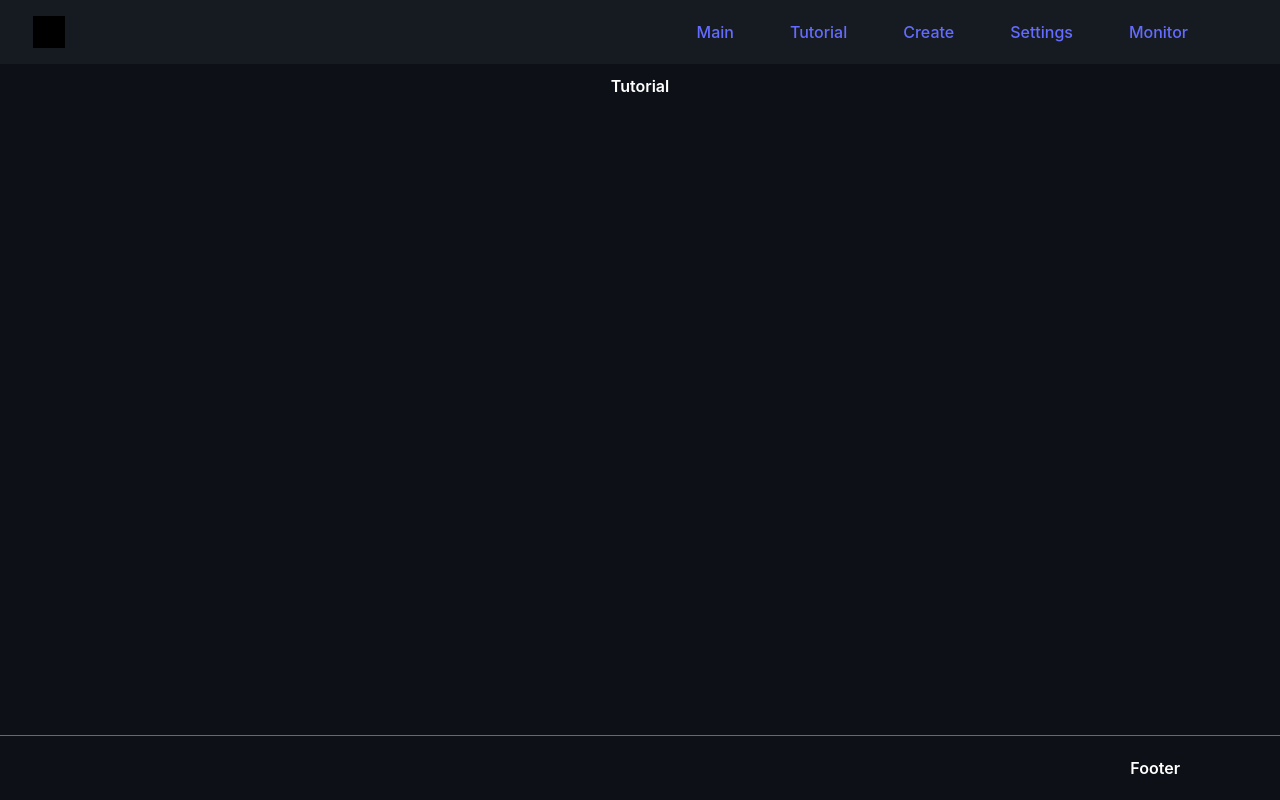
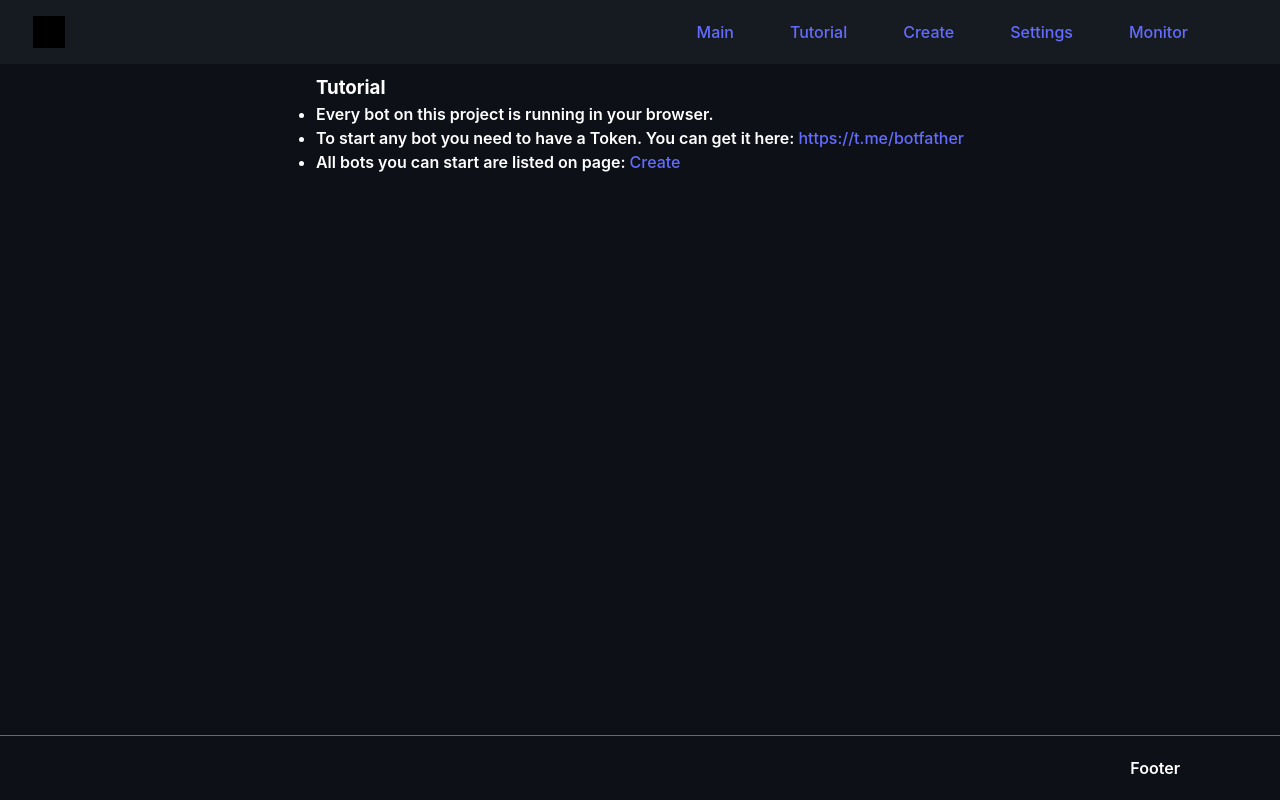
Before and after one commit to alexeyau/telebot-app, a React (Vite) app: page /tutorial in a window 1280 px wide. Built offline with nearby package versions, Linux system fonts and the light colour scheme.

Commit message:
add tutorial text

```diff
--- a/package.json
+++ b/package.json
@@ -13,7 +13,6 @@
     "prettier": "prettier  --write ."
   },
   "dependencies": {
-    "firebase-tools": "^12.1.0",
     "react": "^18.2.0",
     "react-dom": "^18.2.0",
     "react-redux": "^8.0.5",
@@ -22,6 +21,7 @@
     "zustand": "^4.3.8"
   },
   "devDependencies": {
+    "firebase-tools": "^12.1.0",
     "@types/react": "^18.0.28",
     "@types/react-dom": "^18.0.11",
     "@typescript-eslint/eslint-plugin": "^5.59.7",
--- a/src/components/Components.css
+++ b/src/components/Components.css
@@ -99,8 +99,6 @@
 
 .content {
   margin: 10px auto 0px auto;
-  display: flex;
-  flex-direction: row;
   min-height: 50vh;
 }
 
@@ -111,7 +109,6 @@
 
 .content-item-advertisement {
   font-size: 56px;
-  width: 1200px;
 }
 
 .content-item-list {
--- a/src/pages/monitor/Monitor.jsx
+++ b/src/pages/monitor/Monitor.jsx
@@ -9,8 +9,15 @@ function Monitor() {
 
   return (
     <Layout>
-      <div>Monitor</div>
-      <div>{user}</div>
+      <h3>Monitor</h3>
+      <div className='Monitor'>
+        <ul>
+          <li>You can see what is happening (service is not ready yet)</li>
+          <li>
+            <div>user: {user}</div>
+          </li>
+        </ul>
+      </div>
     </Layout>
   );
 }
--- a/src/pages/settings/Settings.jsx
+++ b/src/pages/settings/Settings.jsx
@@ -2,7 +2,16 @@ import Layout from '@/components/Layout';
 import './Settings.css';
 
 function Settings() {
-  return <Layout>Settings</Layout>;
+  return (
+    <Layout>
+      <h3>Settings</h3>
+      <div className='Settings'>
+        <ul>
+          <li>You can change some settings after bot is started</li>
+        </ul>
+      </div>
+    </Layout>
+  );
 }
 
 export default Settings;
--- a/src/pages/tutorial/Tutorial.jsx
+++ b/src/pages/tutorial/Tutorial.jsx
@@ -1,7 +1,24 @@
+import { NavLink } from 'react-router-dom';
 import Layout from '@/components/Layout';
 
 function Tutorial() {
-  return <Layout>Tutorial</Layout>;
+  return (
+    <Layout>
+      <h3>Tutorial</h3>
+      <div className='Tutorial'>
+        <ul>
+          <li>Every bot on this project is running in your browser.</li>
+          <li>
+            To start any bot you need to have a Token. You can get it here:{' '}
+            <a href='https://t.me/botfather'>https://t.me/botfather</a>
+          </li>
+          <li>
+            All bots you can start are listed on page: <NavLink to='/create'>Create</NavLink>
+          </li>
+        </ul>
+      </div>
+    </Layout>
+  );
 }
 
 export default Tutorial;
```
Also changed, not shown: 1 other file (tests, documents, lock files or other folders).
